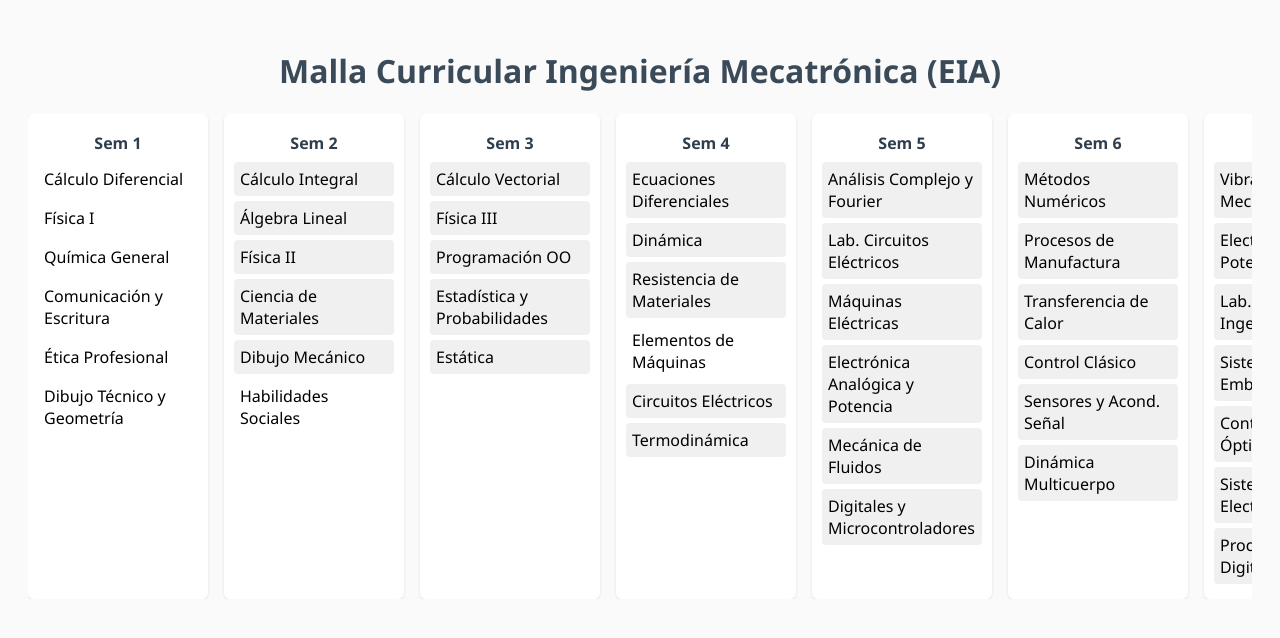
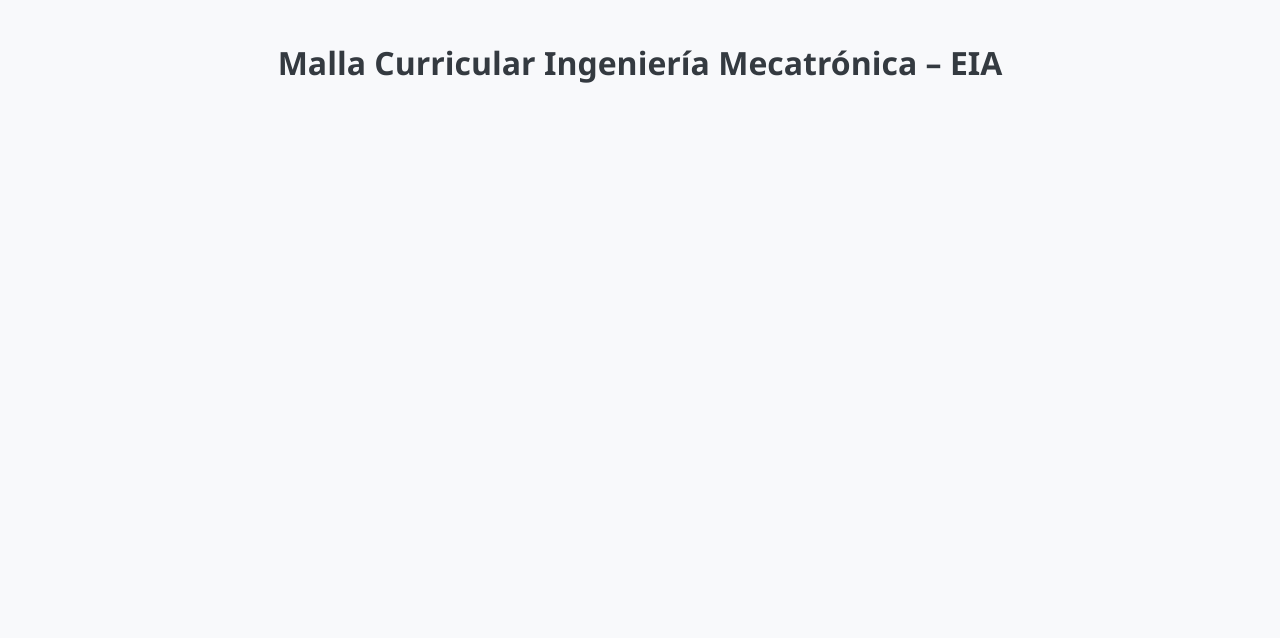
Before and after one commit to emug118/Malla-Mecatr-nica, a plain HTML site: page index.html in a window 1280 px wide. Drawn offline with Linux system fonts and the light colour scheme.

Commit message:
Create index.html

```diff
--- a/index.html
+++ b/index.html
@@ -1,136 +1,90 @@
 <!DOCTYPE html>
 <html lang="es">
 <head>
-  <meta charset="UTF-8"/>
-  <meta name="viewport" content="width=device-width,initial-scale=1"/>
-  <title>Malla Mecatrónica EIA</title>
+  <meta charset="UTF-8" />
+  <meta name="viewport" content="width=device-width, initial-scale=1.0" />
+  <title>Malla Curricular Mecatrónica – EIA</title>
   <style>
     :root {
-      --bg: #fafafa; --col-bg: #fff; --apr: #c3e6cb;
-      --lock: #f0f0f0; --hov: #dbe9f4;
-      --tip-bg: rgba(0,0,0,0.7); --tip-fg: #fff;
-      --font: 'Segoe UI', sans-serif;
+      --fondo: #f8f9fb;
+      --card: #ffffff;
+      --aprobada: #b2f2bb;
+      --bloqueada: #e9ecef;
+      --hover: #dee2ff;
+      --tooltip-bg: rgba(0, 0, 0, 0.7);
+      --tooltip-text: #fff;
+      --fuente: 'Segoe UI', sans-serif;
     }
-    body { font-family: var(--font); background: var(--bg); padding: 20px; }
-    h1 { text-align:center; color:#3a4a58; }
-    .grid { display:flex; gap:16px; overflow-x:auto; }
-    .sem { min-width:160px; background:var(--col-bg); border-radius:6px; padding:10px; box-shadow:0 1px 3px rgba(0,0,0,0.1); }
-    .sem h2 { text-align:center; font-size:1em; margin:8px 0; color:#2f3e4d; }
-    .subj { position:relative; padding:6px; margin-bottom:5px; border-radius:4px; background:var(--col-bg); cursor:pointer; transition:background 0.2s; }
-    .subj.apr { background:var(--apr); text-decoration:line-through; color:#2f3e4d; }
-    .subj:not(.apr):hover { background:var(--hov); }
-    .subj.lock { background:var(--lock); cursor:not-allowed; }
-    .subj.lock:hover .tip { display:block; }
-    .tip { display:none; position:absolute; top:100%; left:50%; transform:translateX(-50%); background:var(--tip-bg); color:var(--tip-fg); padding:4px 6px; font-size:0.8em; border-radius:4px; white-space:nowrap; margin-top:4px; }
+    body {
+      font-family: var(--fuente);
+      background: var(--fondo);
+      margin: 0;
+      padding: 20px;
+    }
+    h1 {
+      text-align: center;
+      color: #343a40;
+    }
+    .grid {
+      display: flex;
+      gap: 16px;
+      overflow-x: auto;
+      padding-bottom: 20px;
+    }
+    .semestre {
+      min-width: 200px;
+      background: var(--card);
+      border-radius: 8px;
+      box-shadow: 0 2px 6px rgba(0,0,0,0.05);
+      padding: 10px;
+    }
+    .semestre h2 {
+      text-align: center;
+      font-size: 1em;
+      margin-bottom: 10px;
+      color: #495057;
+    }
+    .materia {
+      position: relative;
+      margin: 5px 0;
+      padding: 8px;
+      background: var(--card);
+      border-radius: 6px;
+      cursor: pointer;
+      transition: background 0.2s;
+    }
+    .materia:hover {
+      background: var(--hover);
+    }
+    .materia.aprobada {
+      background: var(--aprobada);
+      text-decoration: line-through;
+      color: #343a40;
+    }
+    .materia.bloqueada {
+      background: var(--bloqueada);
+      cursor: not-allowed;
+    }
+    .materia.bloqueada:hover .tooltip {
+      display: block;
+    }
+    .tooltip {
+      display: none;
+      position: absolute;
+      top: 100%;
+      left: 50%;
+      transform: translateX(-50%);
+      background: var(--tooltip-bg);
+      color: var(--tooltip-text);
+      padding: 4px 8px;
+      font-size: 0.75em;
+      border-radius: 4px;
+      white-space: nowrap;
+      margin-top: 4px;
+      z-index: 10;
+    }
   </style>
 </head>
 <body>
-  <h1>Malla Curricular Ingeniería Mecatrónica (EIA)</h1>
+  <h1>Malla Curricular Ingeniería Mecatrónica – EIA</h1>
   <div class="grid" id="malla"></div>
-  <script>
-    const materias = [
-      // Basado en estructura EIA (PDF currículo EIA) semestres 1–10 :contentReference[oaicite:6]{index=6}
-      {id:'MB146',nombre:'Cálculo Diferencial',s:1,req:[]},
-      {id:'MB223',nombre:'Física I',s:1,req:[]},
-      {id:'MB312',nombre:'Química General',s:1,req:[]},
-      {id:'MB844',nombre:'Comunicación y Escritura',s:1,req:[]},
-      {id:'MB894',nombre:'Ética Profesional',s:1,req:[]},
-      {id:'MC505',nombre:'Dibujo Técnico y Geometría',s:1,req:[]},
-      // Sem 2
-      {id:'MB147',nombre:'Cálculo Integral',s:2,req:['MB146']},
-      {id:'MB165',nombre:'Álgebra Lineal',s:2,req:['MB146']},
-      {id:'MB224',nombre:'Física II',s:2,req:['MB223']},
-      {id:'MC112',nombre:'Ciencia de Materiales',s:2,req:['MB312']},
-      {id:'MC509',nombre:'Dibujo Mecánico',s:2,req:['MC505']},
-      {id:'MS112',nombre:'Habilidades Sociales',s:2,req:[]},
-      // Sem 3
-      {id:'MB148',nombre:'Cálculo Vectorial',s:3,req:['MB147']},
-      {id:'MB226',nombre:'Física III',s:3,req:['MB224']},
-      {id:'MB545',nombre:'Programación OO',s:3,req:['MB165']},
-      {id:'MB613',nombre:'Estadística y Probabilidades',s:3,req:['MB147']},
-      {id:'MC337',nombre:'Estática',s:3,req:['MB147','MB223']},
-      // Sem 4
-      {id:'MB155',nombre:'Ecuaciones Diferenciales',s:4,req:['MB148']},
-      {id:'MC338',nombre:'Dinámica',s:4,req:['MC337']},
-      {id:'MC361',nombre:'Resistencia de Materiales',s:4,req:['MC337']},
-      {id:'MC401',nombre:'Elementos de Máquinas',s:4,req:[]},
-      {id:'ML140',nombre:'Circuitos Eléctricos',s:4,req:['MB226']},
-      {id:'MN121',nombre:'Termodinámica',s:4,req:['MB224','MB312']},
-      // Sem 5
-      {id:'MB158',nombre:'Análisis Complejo y Fourier',s:5,req:['MB155']},
-      {id:'ML121',nombre:'Lab. Circuitos Eléctricos',s:5,req:['ML140']},
-      {id:'ML202',nombre:'Máquinas Eléctricas',s:5,req:['ML140']},
-      {id:'ML831',nombre:'Electrónica Analógica y Potencia',s:5,req:['ML140']},
-      {id:'MN204',nombre:'Mecánica de Fluidos',s:5,req:['MB155','MB224']},
-      {id:'MT127',nombre:'Digitales y Microcontroladores',s:5,req:['MB165','ML140']},
-      // Sem 6
-      {id:'MB536',nombre:'Métodos Numéricos',s:6,req:['MB155','MB545']},
-      {id:'MC216',nombre:'Procesos de Manufactura',s:6,req:['MC112','MC509']},
-      {id:'MN310',nombre:'Transferencia de Calor',s:6,req:['MN121','MN204']},
-      {id:'MT235',nombre:'Control Clásico',s:6,req:['MB158']},
-      {id:'MT247',nombre:'Sensores y Acond. Señal',s:6,req:['ML831','MT127']},
-      {id:'MT516',nombre:'Dinámica Multicuerpo',s:6,req:['MB155','MC338']},
-      // Sem 7
-      {id:'MC571',nombre:'Vibraciones Mecánicas',s:7,req:['MB536','MC361']},
-      {id:'ML839',nombre:'Electrónica de Potencia',s:7,req:['ML831']},
-      {id:'MN465',nombre:'Lab. Mecánica Ingeniería',s:7,req:['MN121','MN204']},
-      {id:'MT136',nombre:'Sistemas Embebidos',s:7,req:['MT127']},
-      {id:'MT227',nombre:'Control Moderno y Óptimo',s:7,req:['MT235']},
-      {id:'MT242',nombre:'Sistemas Electro‑Hidráulicos',s:7,req:['ML121','MN204']},
-      {id:'MT417',nombre:'Procesamiento Digital de Señales',s:7,req:['MB158','MB536']},
-      // Sem 8
-      {id:'MC516',nombre:'Elementos Finitos I',s:8,req:['MB165','MC361']},
-      {id:'MS614',nombre:'Entorno y Sostenibilidad',s:8,req:[]},
-      {id:'MT325',nombre:'Sistemas en Tiempo Real',s:8,req:['MB536','MT235']},
-      {id:'MT335',nombre:'Redes y Comunicaciones',s:8,req:['MB545','MT127']},
-      {id:'MT418',nombre:'DSP Avanzado',s:8,req:['MB158','MT417']},
-      {id:'MT517',nombre:'Robótica',s:8,req:['MT516']},
-      {id:'MT736',nombre:'Sistemas Manufactura Reconfigurable',s:8,req:['MC216']},
-      // Sem 9
-      {id:'MC601',nombre:'Metodología de Investigación',s:9,req:['MB536']},
-      {id:'MS213',nombre:'Economía de Ingeniería',s:9,req:[]},
-      {id:'MT228',nombre:'Control Digital',s:9,req:['MT227','MT417']},
-      {id:'MT233',nombre:'Control de Procesos',s:9,req:['MT127','MT242']},
-      {id:'MT616',nombre:'Inteligencia Artificial',s:9,req:['MT227']},
-      {id:'MT723',nombre:'Diseño Máquinas Automáticas',s:9,req:['MC338','MT517']},
-      // Sem 10
-      {id:'MS311',nombre:'Derecho Empresarial',s:10,req:[]},
-      {id:'MS525',nombre:'Gestión de Calidad',s:10,req:['MS213']},
-      {id:'MT818',nombre:'Proyecto Mecatrónico',s:10,req:['MC601']},
-    ];
-    const apr = JSON.parse(localStorage.getItem('apr')||'[]');
-    function save(){ localStorage.setItem('apr',JSON.stringify(apr)) }
-    function render(){
-      const root = document.getElementById('malla');
-      root.innerHTML = '';
-      const maxS = Math.max(...materias.map(m=>m.s));
-      for(let s=1;s<=maxS;s++){
-        const col = document.createElement('div'); col.className='sem';
-        col.innerHTML=`<h2>Sem ${s}</h2>`;
-        materias.filter(m=>m.s===s).forEach(m=>{
-          const d=document.createElement('div'); d.className='subj'; d.textContent=m.nombre;
-          if(apr.includes(m.id)) d.classList.add('apr');
-          const ok = m.req.every(r=>apr.includes(r));
-          if(!ok){
-            d.classList.add('lock');
-            const falt=m.req.filter(r=>!apr.includes(r)).map(r=>{
-              return materias.find(x=>x.id===r).nombre;
-            }).join(', ');
-            const tip=document.createElement('div'); tip.className='tip';
-            tip.textContent=`Requiere: ${falt}`; d.appendChild(tip);
-          }
-          d.addEventListener('click',()=>{
-            if(d.classList.contains('lock')) return;
-            const i=apr.indexOf(m.id);
-            if(i>-1) apr.splice(i,1); else apr.push(m.id);
-            save(); render();
-          });
-          col.appendChild(d);
-        });
-        root.appendChild(col);
-      }
-    }
-    render();
-  </script>
-</body>
-</html>
```
